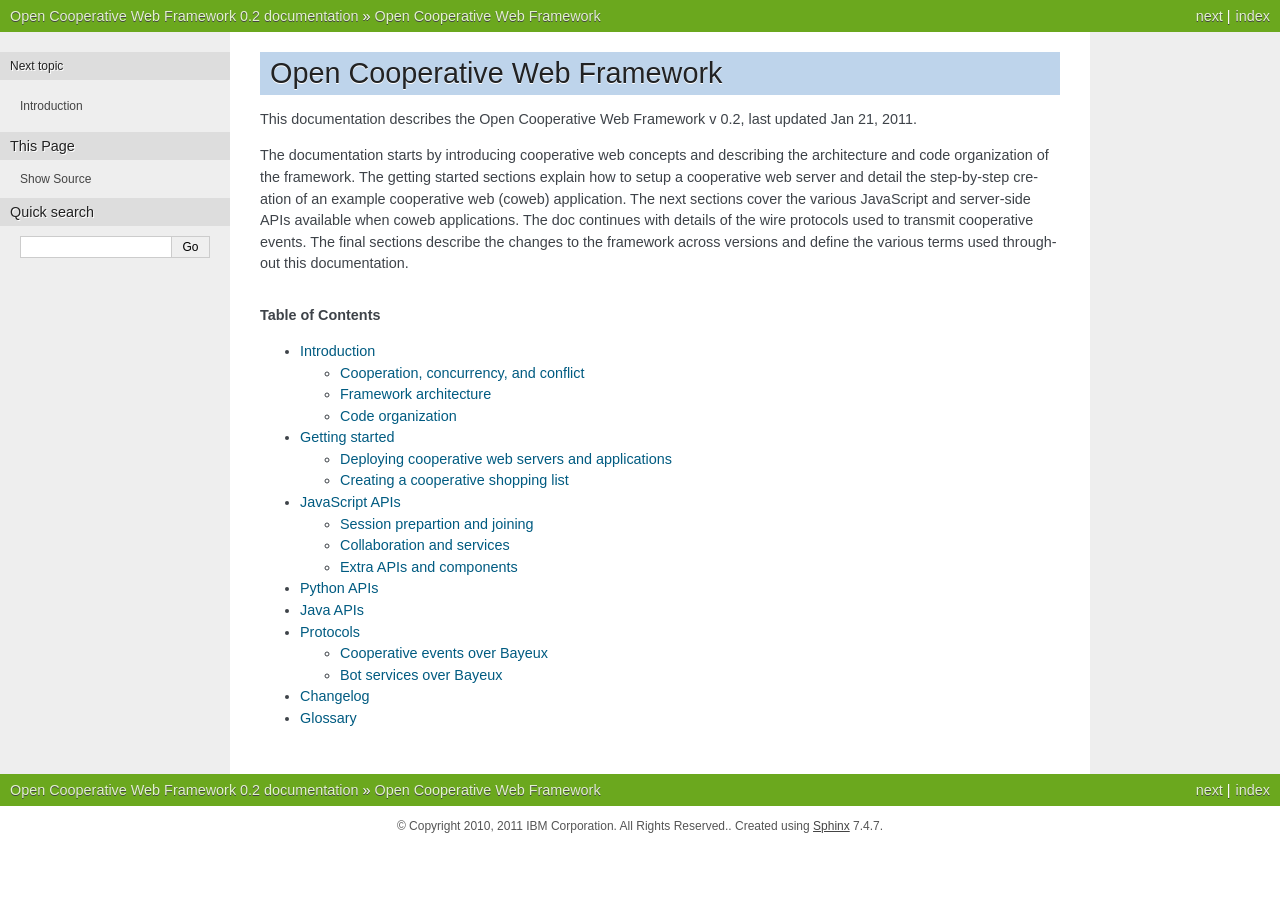
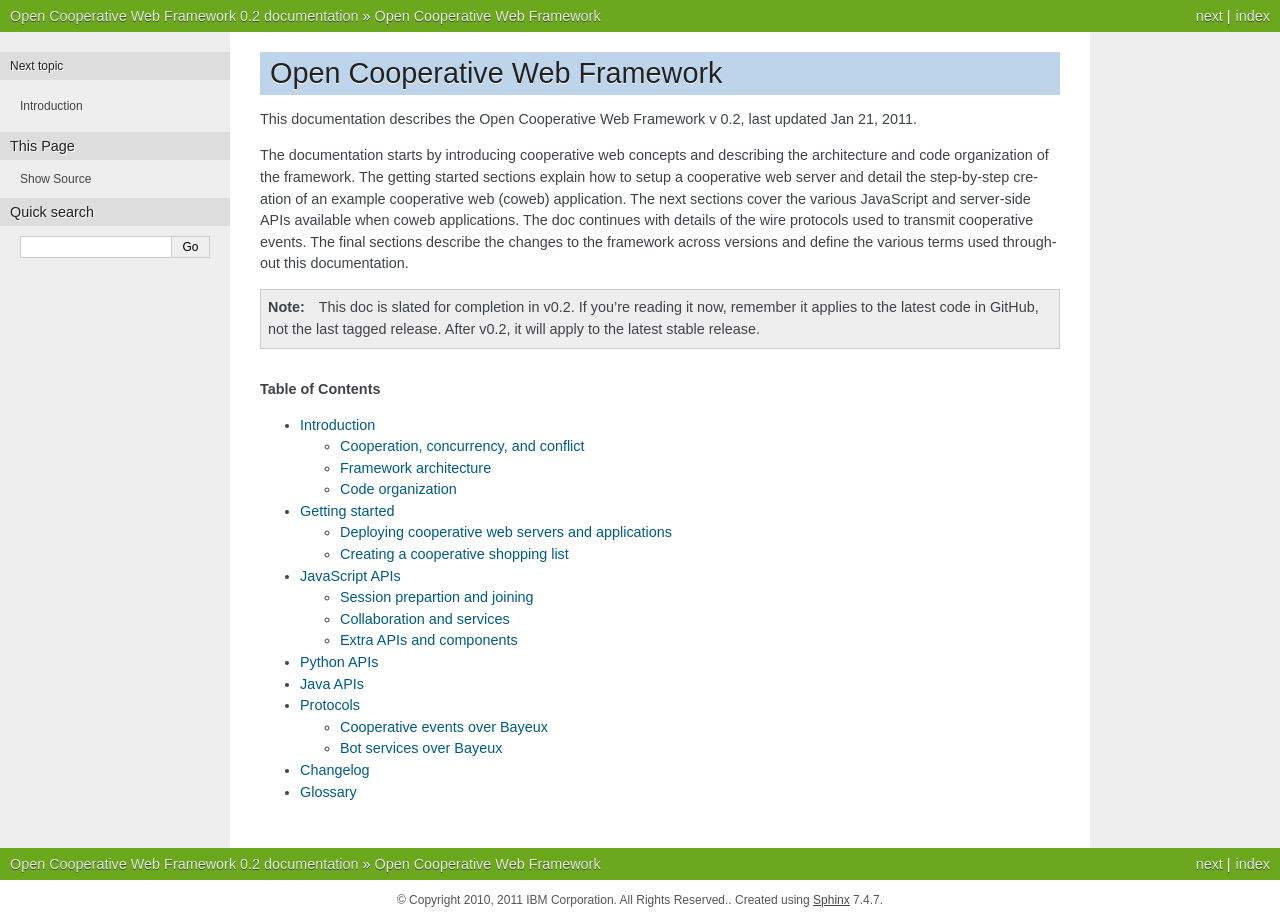
Before and after one commit to opencoweb/coweb, a Sphinx documentation site: the page built from docs/index.rst, in a window 1280 px wide. Built offline with Sphinx 7.4.7, drawn with Linux system fonts in a browser that asks for light colours.

Commit message:
Note about doc applying to v0.2 until completion

```diff
--- a/docs/index.rst
+++ b/docs/index.rst
@@ -7,6 +7,10 @@ Open Cooperative Web Framework
 This documentation describes the |coweb api| v |release|, last updated |today|.
 
 The documentation starts by introducing cooperative web concepts and describing the architecture and code organization of the framework. The getting started sections explain how to setup a cooperative web server and detail the step-by-step creation of an example cooperative web (coweb) application. The next sections cover the various JavaScript and server-side APIs available when coweb applications. The doc continues with details of the wire protocols used to transmit cooperative events. The final sections describe the changes to the framework across versions and define the various terms used throughout this documentation.
+
+.. note::
+
+   This doc is slated for completion in v0.2. If you're reading it now, remember it applies to the latest code in GitHub, not the last tagged release. After v0.2, it will apply to the latest stable release.
 
 .. rubric:: Table of Contents
 
```
